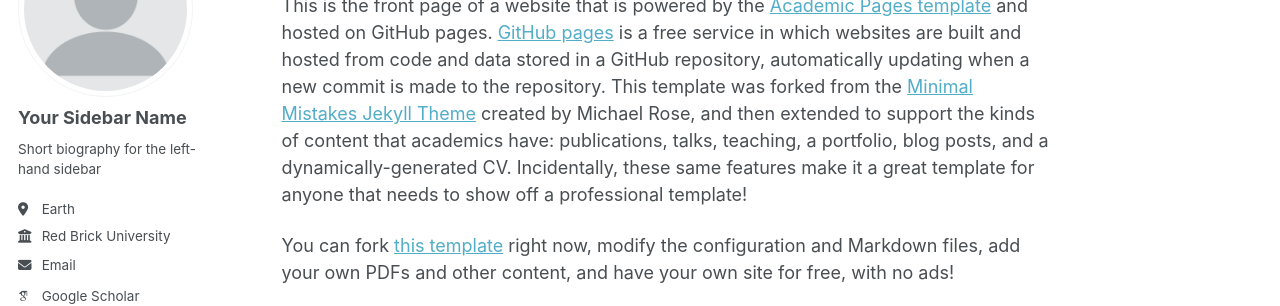
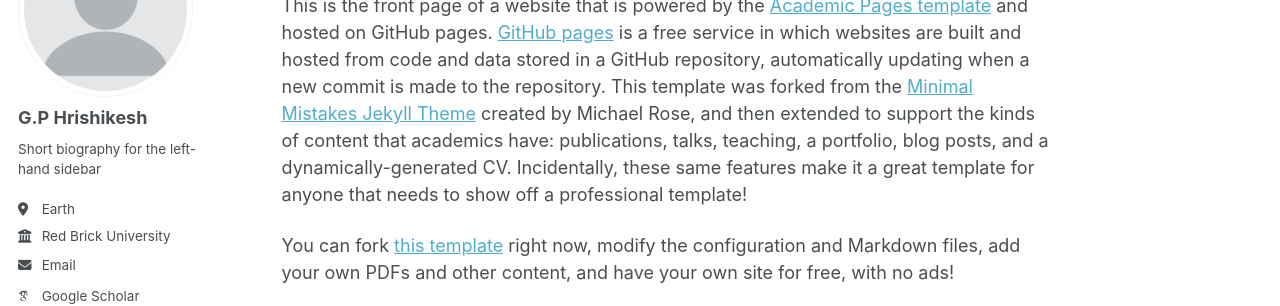
Before and after one commit to gphrishi/gphrishi.github.io, a Jekyll site: the page built from _pages/about.md, in a window 1280 px wide. Shown: the part 177-483 px from the top of the page. Built offline with Jekyll 4.4.1, drawn with Linux system fonts in a browser that asks for light colours; some web fonts are replaced; a script that is not in the unit is left out.

Commit message:
Update _config.yml

```diff
--- a/_config.yml
+++ b/_config.yml
@@ -23,7 +23,7 @@ repository               : "academicpages/academicpages.github.io"
 author:
   # Biographic information
   avatar           : "profile.png"
-  name             : "Your Sidebar Name"
+  name             : "G.P Hrishikesh"
   pronouns         : # example: "she/her"
   bio              : "Short biography for the left-hand sidebar"
   location         : "Earth"
```
